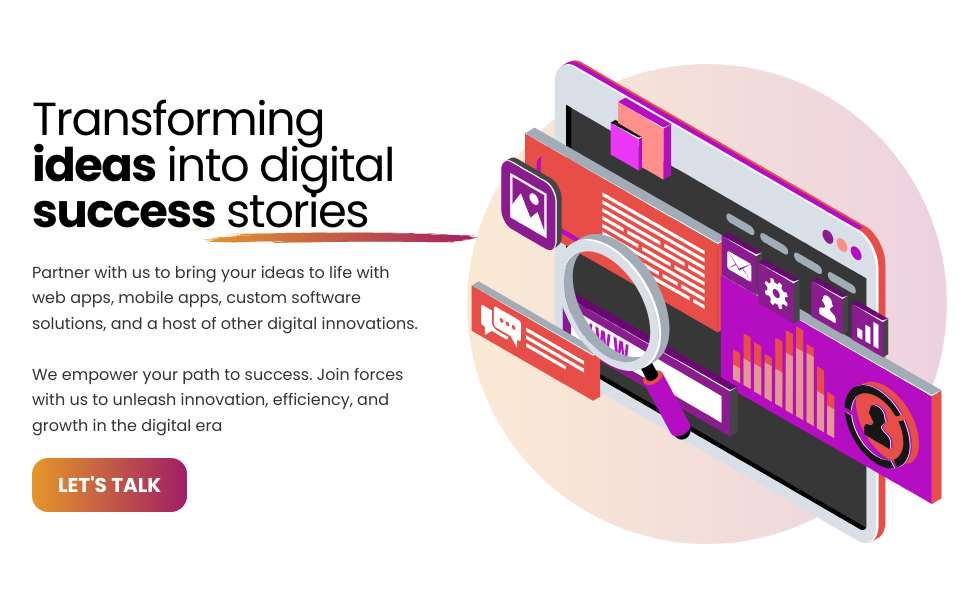
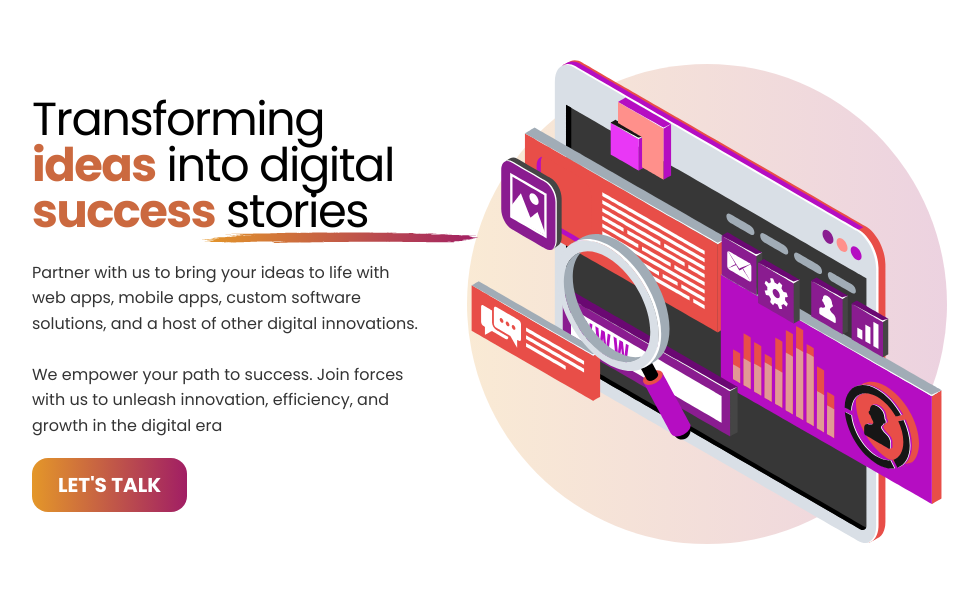
Before and after one commit to jkrmarmol/Kuma-Technologies, a React (Vite) app: page / in a window 1280 px wide. Shown: the part 192-800 px from the top of the page, without its empty margins (128-1106 px from the left). Built offline with nearby package versions, Linux system fonts and the light colour scheme.

Commit message:
change color span

```diff
--- a/src/assets/styles/main.css
+++ b/src/assets/styles/main.css
@@ -232,6 +232,22 @@ body .circle-elements .circle-6 {
 }
 .container .home .intro-text .main-content p span {
   font-weight: 700;
+  text-align: center;
+  background: linear-gradient(to right, #ff9900, #ff6600);
+  color: transparent;
+  animation: gradientChange 10s infinite;
+}
+@keyframes gradientChange {
+  0%, 100% {
+    background: #E49729;
+    -webkit-background-clip: text;
+    background-clip: text;
+  }
+  50% {
+    background: #A11E64;
+    -webkit-background-clip: text;
+    background-clip: text;
+  }
 }
 .container .home .intro-text .main-content img {
   position: relative;
--- a/src/assets/styles/main.scss
+++ b/src/assets/styles/main.scss
@@ -220,7 +220,27 @@ body {
 
           span {
             font-weight: 700;
+            text-align: center;
+            background: linear-gradient(to right, #ff9900, #ff6600);
+            // -webkit-background-clip: text;
+            color: transparent;
+            animation: gradientChange 10s infinite;
+            // color: #fff;
           }
+
+          @keyframes gradientChange {
+            0%, 100% {
+              background: $primary-colorA;
+              -webkit-background-clip: text;
+              background-clip: text;
+            }
+            50% {
+              background: $primary-colorB;
+              -webkit-background-clip: text;
+              background-clip: text;
+            }
+          }
+
         }
 
         img {
--- a/src/components/Home.tsx
+++ b/src/components/Home.tsx
@@ -26,8 +26,7 @@ function Home() {
       <div className="intro-text">
         <div className="main-content">
           <p>
-            Transforming <span>ideas</span> into digital
-            <span> success</span> stories
+            Transforming <span>ideas</span> into digital <span>success</span> stories
           </p>
           <img src={UnderLineImages} alt="" />
         </div>
```
Also changed, not shown: 1 other file (tests, documents, lock files or other folders).
